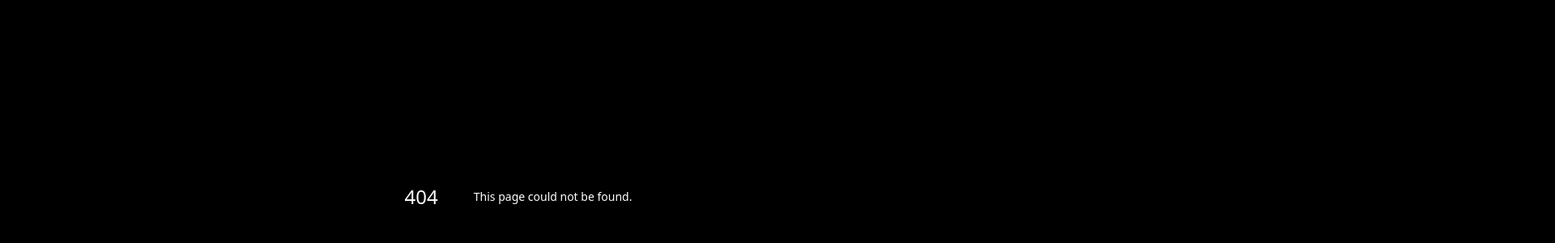
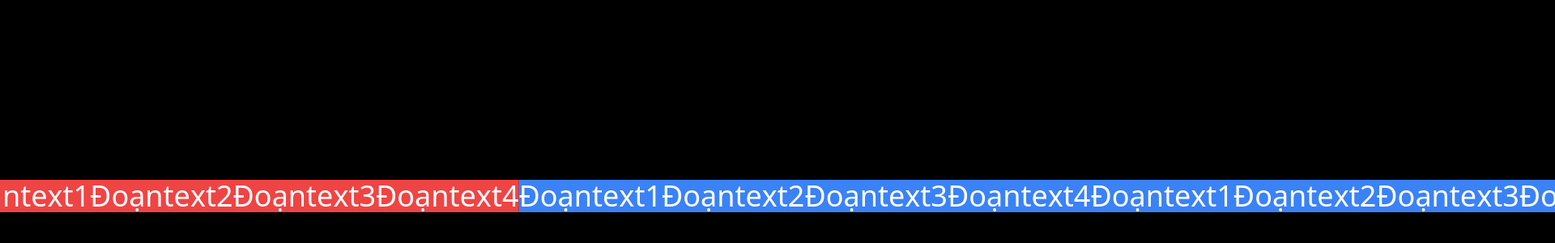
Before and after one commit to DatNg267/animation-collection, a Next.js app: page /demo/01 in a window 1280 px wide. Before the commit this address had no page. Shown: the part 158-458 px from the top of the page at 81% size, 1920 px wide, since content can reach past the window. Built offline with nearby package versions, Linux system fonts and the light colour scheme.

Commit message:
linear transition

```diff
--- /dev/null
+++ b/src/app/demo/01/page.tsx
@@ -0,0 +1,98 @@
+"use client";
+import { motion, Variant } from "framer-motion";
+import React from "react";
+
+type Props = {};
+
+const textVariants = {
+  animate: {
+    transition: {
+      delayChildren: 0.4,
+      staggerChildren: 0.2,
+    },
+  },
+};
+
+const letterVariants = {
+  hidden: {
+    y: "200px",
+  },
+  animate: {
+    y: 0,
+    transition: {
+      duration: 1,
+      ease: "easeOut",
+    },
+  },
+};
+const Text = ({ children }: { children: string }) => {
+  const letters = children.split("");
+  return (
+    <motion.span
+      className="text-4xl font-medium"
+      variants={textVariants}
+      animate="animate"
+    >
+      {letters.map((letter, index) => (
+        <motion.span
+          variants={letterVariants}
+          initial="hidden"
+          animate="animate"
+          transition={{
+            duration: 1,
+          }}
+          key={index}
+          className="inline-block"
+        >
+          {letter}
+        </motion.span>
+      ))}
+    </motion.span>
+  );
+};
+const Page = (props: Props) => {
+  return (
+    <div className="size-full flex items-center justify-center">
+      <div className="w-full flex flex-row whitespace-nowrap">
+        <motion.div
+          className="flex flex-row bg-red-500 "
+          animate={{ x: ["0%", "-100%"] }}
+          transition={{
+            duration: 10,
+            repeat: Infinity,
+            ease: "linear",
+          }}
+        >
+          <Text>Đoạn text 1</Text>
+          <Text>Đoạn text 2</Text>
+          <Text>Đoạn text 3</Text>
+          <Text>Đoạn text 4</Text>
+          <Text>Đoạn text 1</Text>
+          <Text>Đoạn text 2</Text>
+          <Text>Đoạn text 3</Text>
+          <Text>Đoạn text 4</Text>
+        </motion.div>
+        <motion.div
+          className="flex flex-row bg-blue-500 "
+          animate={{ x: ["0%", "-100%"] }}
+          transition={{
+            duration: 10,
+            repeat: Infinity,
+            ease: "linear",
+          }}
+        >
+          <Text>Đoạn text 1</Text>
+          <Text>Đoạn text 2</Text>
+          <Text>Đoạn text 3</Text>
+          <Text>Đoạn text 4</Text>
+          <Text>Đoạn text 1</Text>
+          <Text>Đoạn text 2</Text>
+          <Text>Đoạn text 3</Text>
+          <Text>Đoạn text 4</Text>
+        </motion.div>
+      </div>
+    </div>
+  );
+};
+
+export default Page;
```
